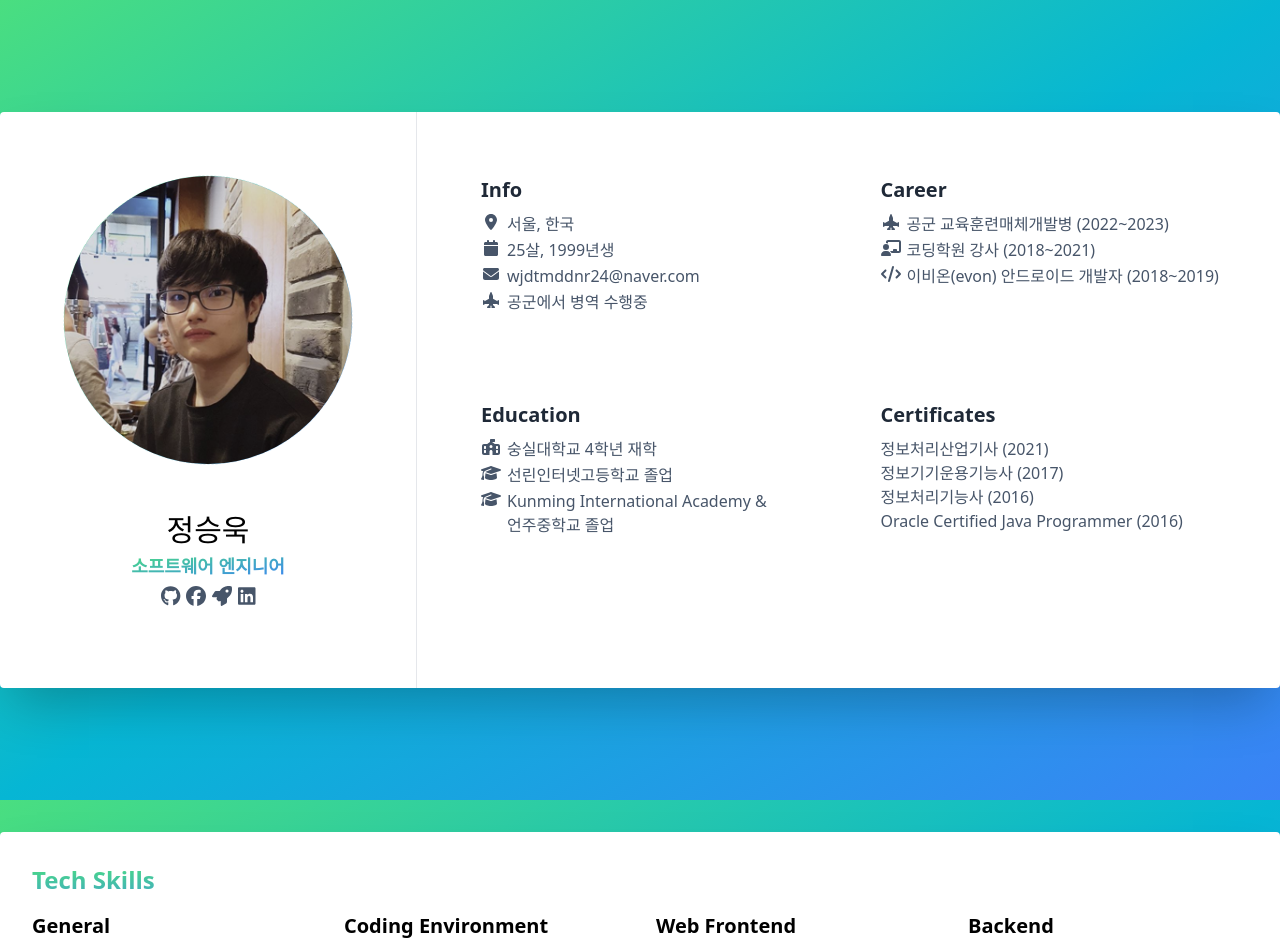
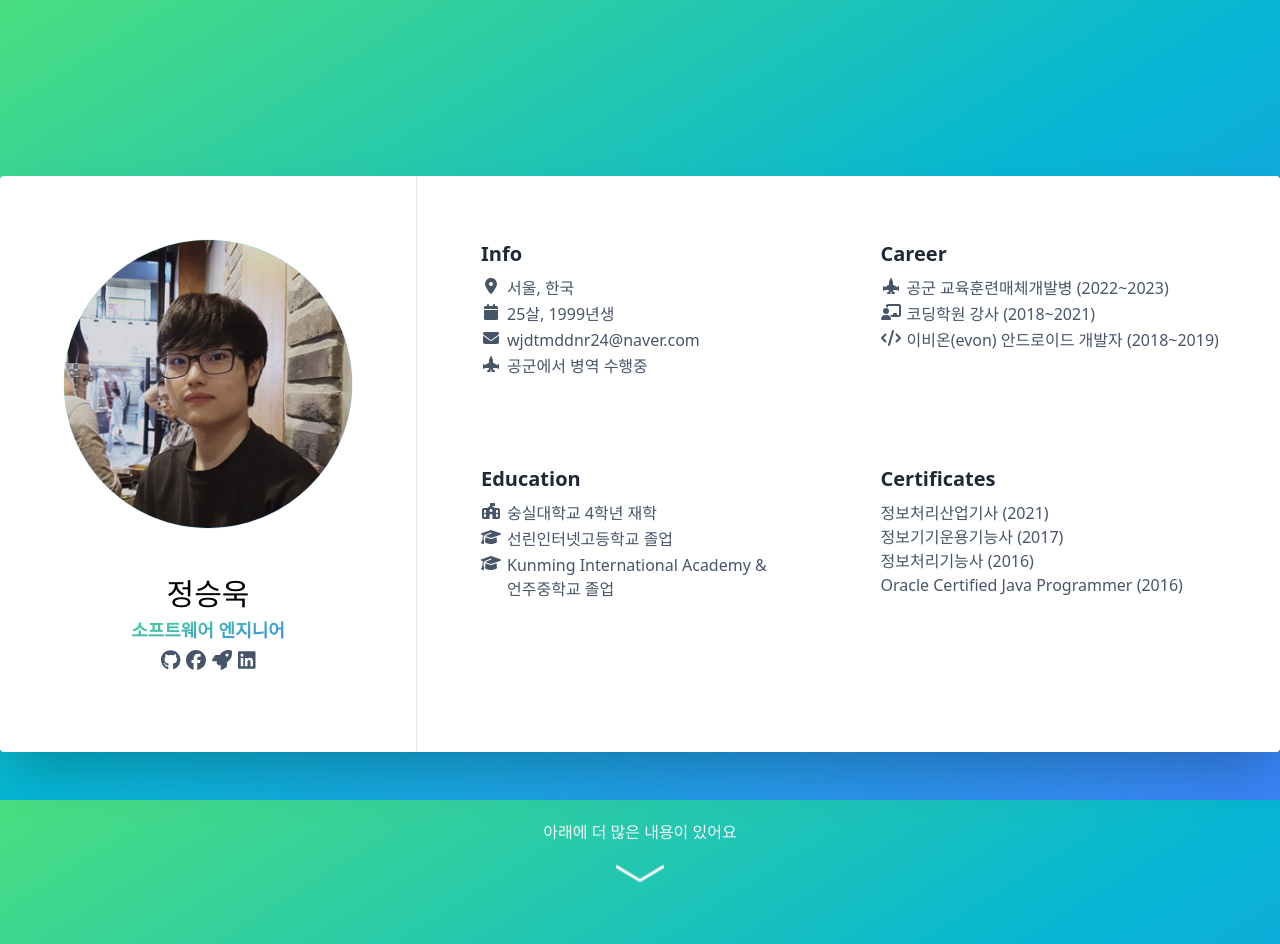
Before and after one commit to wjdtmddnr24/Curriculum-Vitae, a Next.js app: page / in a window 1280 px wide. Shown: the top 944 px of the page. Built offline with nearby package versions, Linux system fonts and the light colour scheme.

Commit message:
feat: add scroll down indicator

```diff
--- /dev/null
+++ b/src/features/scroll-down-indicator/ScrollDownIndicator.tsx
@@ -0,0 +1,27 @@
+import { useVScrollPosition } from "./useVScrollPosition";
+import { useWindowheight } from "./useWindowHeight";
+
+interface ScrollDownIndicatorProps {
+  onClick?: () => void;
+}
+
+export const ScrollDownIndicator = ({ onClick }: ScrollDownIndicatorProps) => {
+  const scrollY = useVScrollPosition();
+  const height = useWindowheight();
+  const opacity = 1 - Math.min(height / 2, scrollY) / (height / 2);
+
+  return (
+    <div className={`flex flex-col items-center text-gray-100 ${opacity === 0 ? "hidden" : ""}`} style={{ opacity }}>
+      <div>아래에 더 많은 내용이 있어요</div>
+      <svg
+        onClick={onClick}
+        className={`w-12 animate-bounce mt-4 stroke-gray-100 ${onClick ? "cursor-pointer" : ""}`}
+        strokeWidth="20"
+        fill="none"
+        viewBox="0 0 300 300"
+      >
+        <polyline points="0,110 150,200 300,110" />
+      </svg>
+    </div>
+  );
+};
--- /dev/null
+++ b/src/features/scroll-down-indicator/useVScrollPosition.ts
@@ -0,0 +1,16 @@
+import { useEffect, useState } from "react";
+
+export const useVScrollPosition = () => {
+  const [position, setPosition] = useState<number>(0);
+
+  useEffect(() => {
+    const onScroll = () => {
+      setPosition(window.scrollY);
+    };
+    window.addEventListener("scroll", onScroll);
+    onScroll();
+    return () => window.removeEventListener("scroll", onScroll);
+  }, [setPosition]);
+
+  return position;
+};
--- /dev/null
+++ b/src/features/scroll-down-indicator/useWindowHeight.ts
@@ -0,0 +1,16 @@
+import { useEffect, useState } from "react";
+
+export const useWindowheight = () => {
+  const [height, setHeight] = useState<number>(0);
+
+  useEffect(() => {
+    const onResize = () => {
+      setHeight(window.innerHeight);
+    };
+    window.addEventListener("resize", onResize);
+    onResize();
+    return () => window.removeEventListener("resize", onResize);
+  }, [setHeight]);
+
+  return height;
+};
--- a/src/pages/index.tsx
+++ b/src/pages/index.tsx
@@ -1,4 +1,5 @@
 import Head from "next/head";
+import { useRef } from "react";
 import { Awards } from "../features/Awards";
 import { Profile } from "../features/profile/Profile";
 import { Projects } from "../features/Projects";
@@ -6,6 +7,7 @@ import { ScrollDownIndicator } from "../features/scroll-down-indicator/ScrollDow
 import { TechSkills } from "../features/TechSkills";
 
 export default function Home() {
+  const scrollToRef = useRef<HTMLDivElement>(null);
   return (
     <>
       <Head>
@@ -15,13 +17,23 @@ export default function Home() {
         <link rel="icon" href="/favicon.ico" />
       </Head>
       <main>
-        <div className="bg-fixed bg-gradient-to-br from-green-400 via-cyan-500 to-blue-500 flex flex-col z-20">
-          <div className="flex flex-col justify-center items-center h-screen relative">
+        <div className="bg-fixed bg-gradient-to-br from-green-400 via-cyan-500 to-blue-500">
+          <div className="flex flex-col justify-center items-center h-screen min-h-[58rem] relative">
             <Profile />
+            <div className="absolute bottom-5">
+              <ScrollDownIndicator
+                onClick={() => {
+                  console.log(scrollToRef);
+                  scrollToRef.current?.scrollIntoView({ behavior: "smooth" });
+                }}
+              />
+            </div>
           </div>
-          <TechSkills />
-          <Awards />
-          <Projects />
+          <div ref={scrollToRef} className="flex flex-col py-4">
+            <TechSkills />
+            <Awards />
+            <Projects />
+          </div>
         </div>
       </main>
     </>
```
